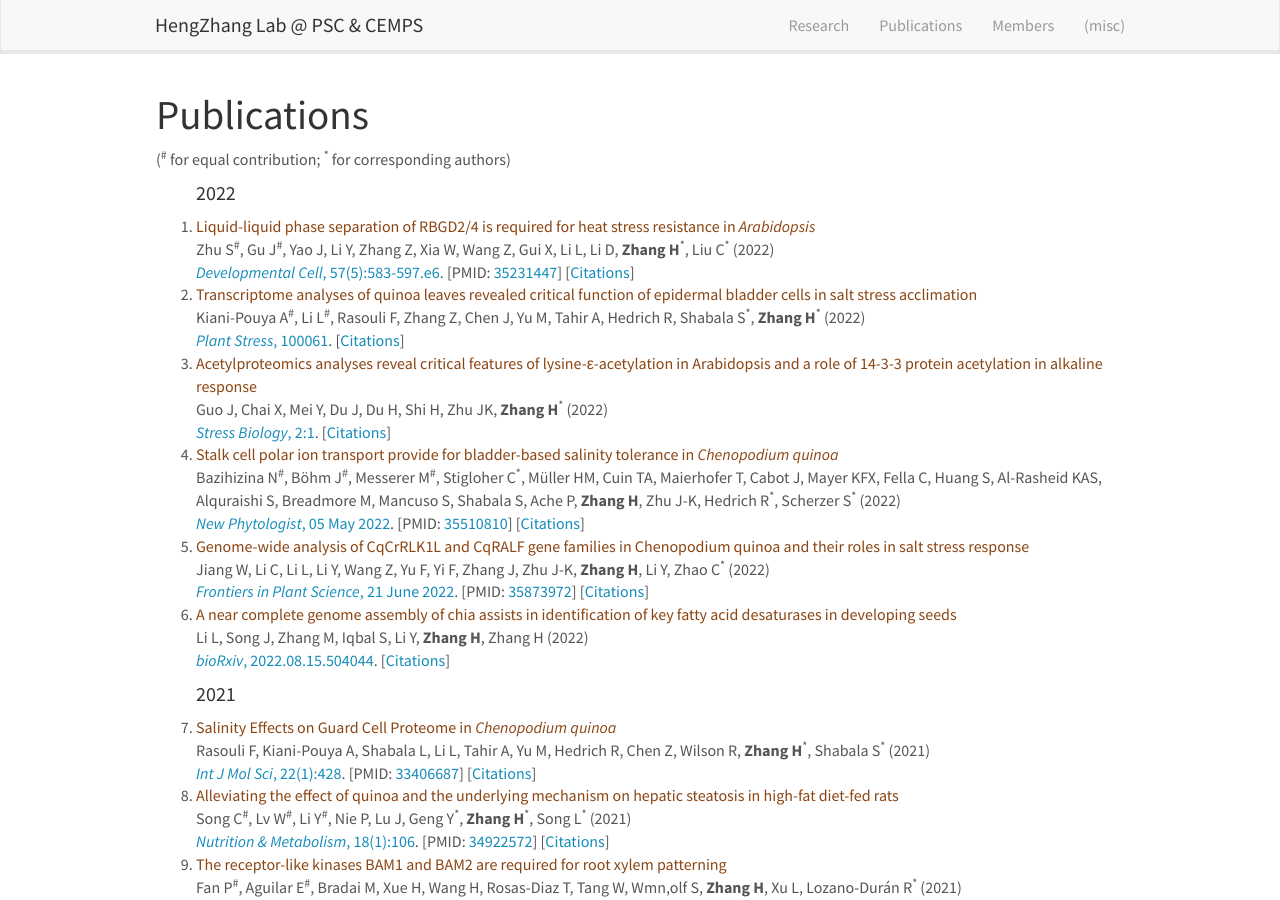
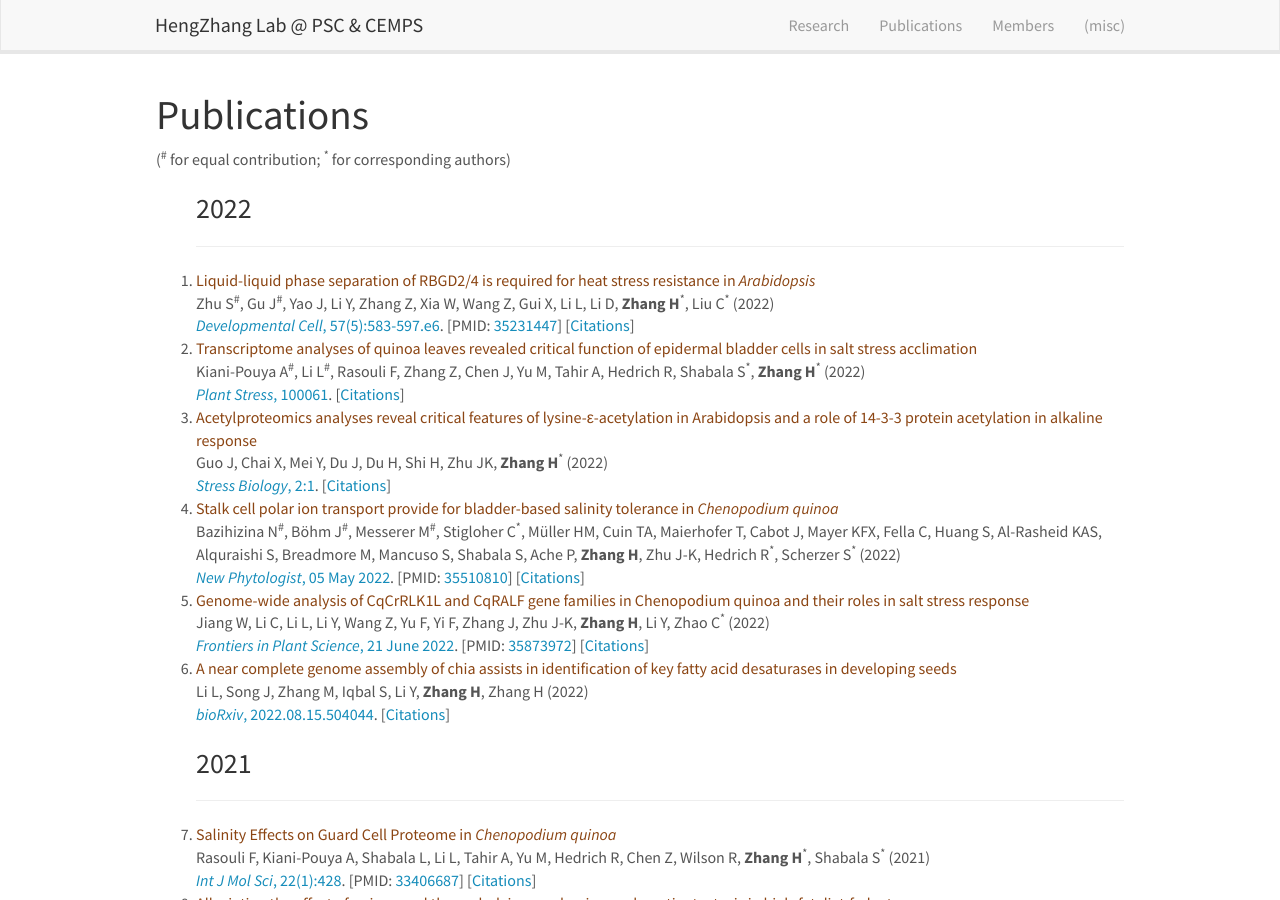
Before and after one commit to hengzhanglab/hengzhanglab.github.io, a Jekyll site: the page built from _pages/publications.md, in a window 1280 px wide and 900 px high. Built offline with Jekyll 4.4.1, drawn with Linux system fonts in a browser that asks for light colours.

Commit message:
add a horizontal line after the year

```diff
--- a/_pages/publications.md
+++ b/_pages/publications.md
@@ -14,7 +14,8 @@ permalink: /publications/
 {% for publi in site.data.publications %}
 
 {% if publi.title == "year" %}
-<h4>{{ publi.year }}</h4>
+<h3>{{ publi.year }}</h3>
+<hr />
 {% else %}
 <li> <span style="color:#8B4513">{{ publi.title }}</span> <br />
 {{ publi.authors }} ({{ publi.year }}) <br />
```
